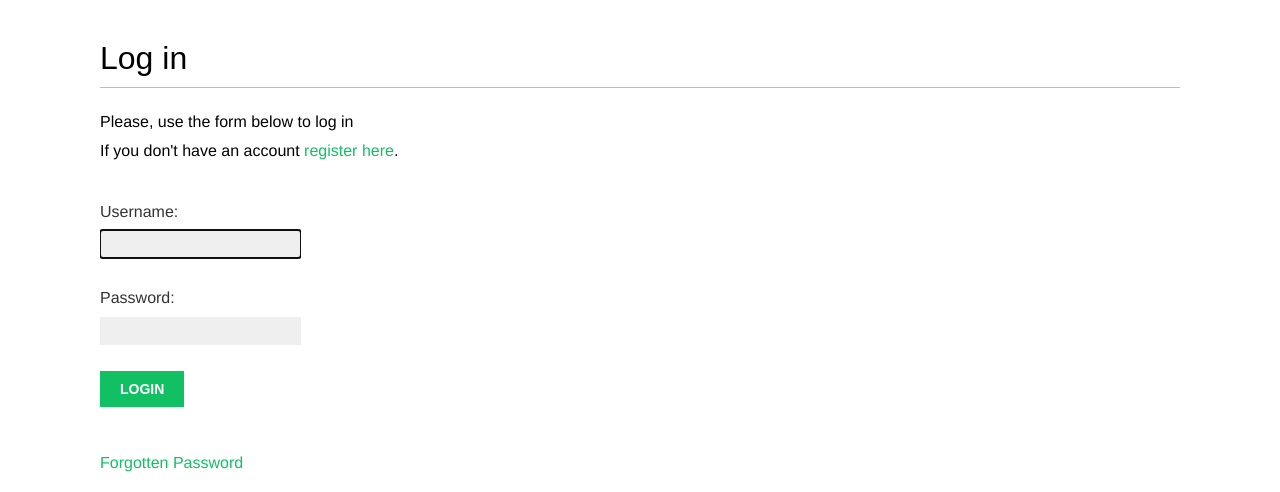
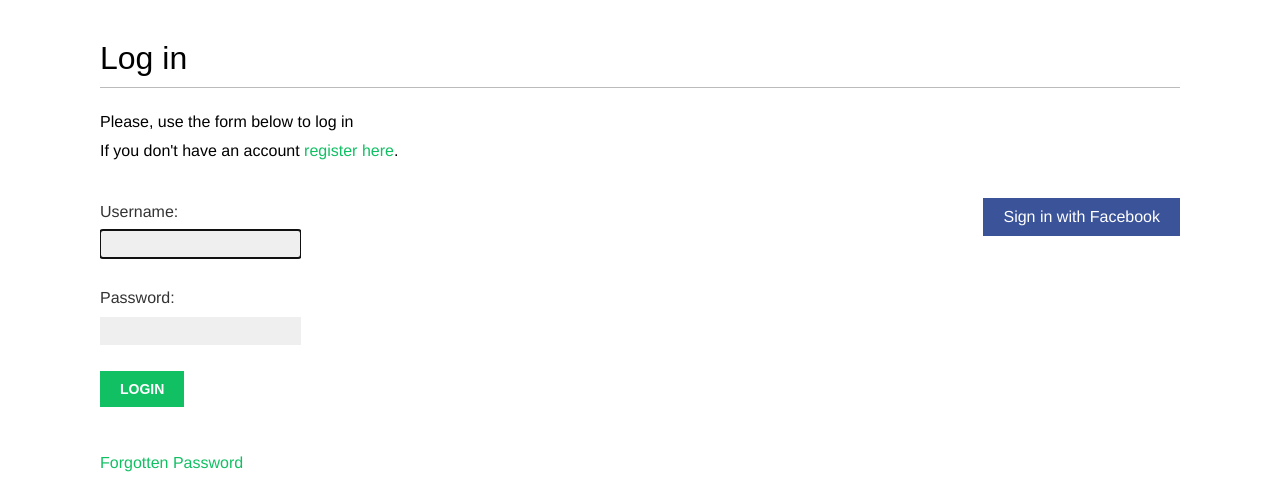
Before and after one commit to holabayor/social_app, a Django app: page /account/login/ in a window 1280 px wide. Shown: the part 47-539 px from the top of the page. Run offline with Django 4.2, Linux system fonts and the light colour scheme; some web fonts are replaced.

Commit message:
social auth

```diff
--- a/social_app/account/templates/registration/login.html
+++ b/social_app/account/templates/registration/login.html
@@ -27,4 +27,11 @@
         </a>
     </p>
 </div>
+<div class="social">
+    <ul>
+        <li class="facebook">
+            <a href="{% url 'social:begin' 'facebook' %}">Sign in with Facebook</a>
+        </li>
+    </ul>
+</div>
 {% endblock content %}
--- a/social_app/social_app/urls.py
+++ b/social_app/social_app/urls.py
@@ -22,6 +22,8 @@ from django.conf.urls.static import static
 urlpatterns = [
     path('admin/', admin.site.urls),
     path('account/', include('account.urls')),
+    path('social-auth/',
+         include('social_django.urls', namespace='social')),
 ]
 
 if settings.DEBUG:
```
Also changed, not shown: social_app/social_app/settings.py (+5 -2 lines), 2 other files.
